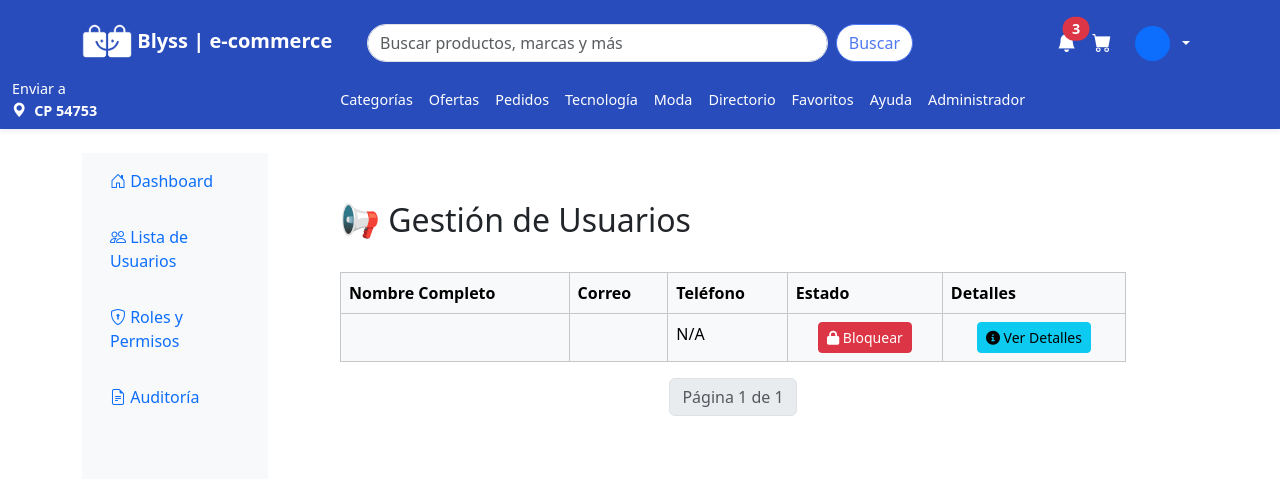
After one commit to JJuan777/Blyss, a Django app: page /Blyss/admin/usuarios/lista_usuarios in a window 1280 px wide. The commit adds this page. Shown: the top 479 px of the page. Run offline with Django 5.2, Linux system fonts and the light colour scheme; the visitor is signed in with stand-in values (Sample User, id 1); data comes from the database, SQL or seed files in the repository; data that the repository does not hold is empty; parts of the project's set-up code (start-up, migrations or seed data) failed here and were passed over; some libraries are stand-ins or nearby versions.

Commit message:
Gestión de usuarios

```diff
--- a/Blyss/urls.py
+++ b/Blyss/urls.py
@@ -76,4 +76,16 @@ urlpatterns = [
     path('api/eliminar_direccion/<int:id_direccion>/', views.eliminar_direccion, name='eliminar_direccion'),
             #Carrito
     path('pedidos/', views.pedidos_view, name='pedidos'),
+        #Usuarios
+    path('admin/usuarios/', views.usuarios_view, name='usuarios'),
+    path('admin/usuarios/lista_usuarios', views.lista_usuarios_view, name='lista_usuarios'),
+    path('usuarios/ajax/', views.usuarios_lista_ajax, name='usuarios_lista_ajax'),
+    path('usuarios/cambiar_estado/', views.cambiar_estado_usuario, name='cambiar_estado_usuario'),
+    path('admin/usuarios/view/<int:usuario_id>/', views.usuario_detalle_view, name='usuario_detalle'),
+    path('usuarios/actualizar/', views.actualizar_usuario, name='actualizar_usuario'),
+            #Roles
+    path('admin/usuarios/roles/', views.roles_view, name='roles'),
+            #Auditoría
+    path('admin/usuarios/auditoria/', views.auditoria_usuarios_view, name='auditoria_usuarios'),
+
 ]
--- a/Blyss/views.py
+++ b/Blyss/views.py
@@ -1558,34 +1558,23 @@ def eliminar_direccion(request, id_direccion):
 
     return JsonResponse({"success": False, "message": "Método no permitido"}, status=405)
 
+@login_required
 @csrf_exempt  # Solo para pruebas. En producción, usa el CSRF token en el fetch
-@login_required
 def procesar_compra(request):
     if request.method == "POST":
         try:
             data = json.loads(request.body)  # Convertir el JSON recibido
             usuario = request.user
             metodo_pago = data.get("metodo_pago")
-            direccion_id = data.get("direccion_id")
-
-            if not direccion_id:
-                return JsonResponse({"success": False, "message": "No se seleccionó una dirección de envío"}, status=400)
 
             carrito_items = Carrito.objects.filter(IdUsuario=usuario)
 
             if not carrito_items.exists():
                 return JsonResponse({"success": False, "message": "El carrito está vacío"}, status=400)
 
-            # Verificar si la dirección existe y pertenece al usuario
-            try:
-                direccion = DireccionesUsuario.objects.get(IdUsuario=usuario, IdDirecciones_id=direccion_id).IdDirecciones
-            except DireccionesUsuario.DoesNotExist:
-                return JsonResponse({"success": False, "message": "La dirección seleccionada no es válida"}, status=400)
-
-            # Crear el pedido con la dirección
+            # Crear el pedido
             nuevo_pedido = Pedido.objects.create(
                 IdUsuario=usuario,
-                IdDirecciones=direccion,  # Asignar la dirección al pedido
                 Estado="En camino",
                 FechaPedido=now(),
                 Total=sum(item.IdProducto.PrecioDescuento * item.Cantidad for item in carrito_items)
@@ -1648,3 +1637,100 @@ def pedidos_view(request):
                 )
 
     return render(request, 'Blyss/Pedidos/index.html', {'pedidos': pedidos})
+
+@login_required
+def usuarios_view(request):
+    return render(request, 'Blyss/Admin/Usuarios/index.html')
+
+@login_required
+def lista_usuarios_view(request):
+    return render(request, 'Blyss/Admin/Usuarios/ListaUsuarios/index.html')
+
+@login_required
+def usuarios_lista_ajax(request):
+    page_number = request.GET.get('page', 1)  # Obtiene el número de página de la solicitud
+    usuarios_list = Usuarios.objects.all().order_by('Nombre')
+
+    paginator = Paginator(usuarios_list, 10)  # Paginación de 10 usuarios por página
+    usuarios = paginator.get_page(page_number)
+
+    data = {
+        'usuarios': [
+            {
+                'id': usuario.IdUsuario,  # Se agrega el ID del usuario
+                'nombre_completo': f"{usuario.Nombre} {usuario.Apellidos}",
+                'correo': usuario.correo,
+                'telefono': usuario.Telefono if usuario.Telefono else "N/A",
+                'is_active': usuario.is_active
+            }
+            for usuario in usuarios
+        ],
+        'has_previous': usuarios.has_previous(),
+        'has_next': usuarios.has_next(),
+        'previous_page_number': usuarios.previous_page_number() if usuarios.has_previous() else None,
+        'next_page_number': usuarios.next_page_number() if usuarios.has_next() else None,
+        'current_page': usuarios.number,
+        'total_pages': paginator.num_pages,
+    }
+
+    return JsonResponse(data)
+
+@csrf_exempt  # Para permitir peticiones AJAX sin CSRF token
+@login_required
+def cambiar_estado_usuario(request):
+    if request.method == "POST":
+        try:
+            user_id = request.POST.get("user_id")
+            usuario = Usuarios.objects.get(IdUsuario=user_id)
+
+            usuario.is_active = not usuario.is_active  # Alterna el estado
+            usuario.save()
+
+            return JsonResponse({"success": True, "is_active": usuario.is_active})
+        except Usuarios.DoesNotExist:
+            return JsonResponse({"success": False, "error": "Usuario no encontrado"})
+
+    return JsonResponse({"success": False, "error": "Método no permitido"})
+
+@login_required
+def usuario_detalle_view(request, usuario_id):
+    usuario = get_object_or_404(Usuarios, IdUsuario=usuario_id)  # Obtiene el usuario o muestra error 404
+    return render(request, 'Blyss/Admin/Usuarios/ListaUsuarios/detUsuarios.html', {'usuario': usuario})
+
+@csrf_exempt
+@login_required
+def actualizar_usuario(request):
+    if request.method == "POST":
+        try:
+            user_id = request.POST.get("user_id")
+
+            if not user_id:
+                return JsonResponse({"success": False, "error": "ID de usuario no proporcionado"})
+
+            usuario = Usuarios.objects.get(IdUsuario=user_id)
+
+            # Lista de campos permitidos para edición
+            campos_permitidos = ["Telefono", "Pais", "FechaDeNacimiento", "Genero", "is_active"]
+
+            for campo in campos_permitidos:
+                if campo in request.POST:
+                    valor = request.POST[campo]
+                    if campo == "is_active":
+                        valor = valor.lower() == "true"
+                    setattr(usuario, campo, valor)
+
+            usuario.save()
+            return JsonResponse({"success": True})
+
+        except Usuarios.DoesNotExist:
+            return JsonResponse({"success": False, "error": "Usuario no encontrado"})
+
+    return JsonResponse({"success": False, "error": "Método no permitido"})
+
+@login_required
+def roles_view(request):
+    return render(request, 'Blyss/Admin/Usuarios/Roles/index.html')
+
+@login_required
+def auditoria_usuarios_view(request):
+    return render(request, 'Blyss/Admin/Usuarios/Auditoria/index.html')
--- /dev/null
+++ b/static/js/Admin/Usuarios/ListaUsuarios/index.js
@@ -0,0 +1,112 @@
+document.addEventListener("DOMContentLoaded", function () {
+    cargarUsuarios(1); // Carga la primera página
+
+    function cargarUsuarios(page) {
+        fetch(`/Blyss/usuarios/ajax/?page=${page}`)
+            .then(response => response.json())
+            .then(data => {
+                let tabla = document.getElementById("tabla-usuarios");
+                tabla.innerHTML = "";
+
+                data.usuarios.forEach(usuario => {
+                    let estadoBtn = usuario.is_active
+                        ? `<button class="btn btn-danger btn-sm btn-toggle" data-id="${usuario.id}" data-state="bloquear">
+                            <i class="fas fa-lock"></i> Bloquear
+                           </button>`
+                        : `<button class="btn btn-success btn-sm btn-toggle" data-id="${usuario.id}" data-state="desbloquear">
+                            <i class="fas fa-unlock"></i> Desbloquear
+                           </button>`;
+
+                    let fila = `
+                        <tr>
+                            <td>${usuario.nombre_completo}</td>
+                            <td>${usuario.correo}</td>
+                            <td>${usuario.telefono}</td>
+                            <td class="text-center">${estadoBtn}</td>
+                            <td class="text-center">
+                                <button class="btn btn-info btn-sm btn-detalles" data-id="${usuario.id}">
+                                    <i class="fas fa-info-circle"></i> Ver Detalles
+                                </button>
+                            </td>
+                        </tr>
+                    `;
+                    tabla.innerHTML += fila;
+                });
+
+                actualizarPaginacion(data);
+                agregarEventosBotones();
+                agregarEventosDetalles();
+            })
+            .catch(error => console.error("Error al cargar usuarios:", error));
+    }
+
+    function agregarEventosDetalles() {
+        document.querySelectorAll(".btn-detalles").forEach(button => {
+            button.addEventListener("click", function () {
+                let userId = this.getAttribute("data-id");
+                window.location.href = `/Blyss/admin/usuarios/view/${userId}/`;
+            });
+        });
+    }
+
+    function agregarEventosBotones() {
+        document.querySelectorAll(".btn-toggle").forEach(button => {
+            button.addEventListener("click", function () {
+                let userId = this.getAttribute("data-id");
+
+                fetch("/Blyss/usuarios/cambiar_estado/", {
+                    method: "POST",
+                    headers: {
+                        "Content-Type": "application/x-www-form-urlencoded",
+                        "X-CSRFToken": getCSRFToken()
+                    },
+                    body: `user_id=${userId}`
+                })
+                .then(response => response.json())
+                .then(data => {
+                    if (data.success) {
+                        let newState = data.is_active ? "bloquear" : "desbloquear";
+                        this.className = data.is_active ? "btn btn-danger btn-sm btn-toggle" : "btn btn-success btn-sm btn-toggle";
+                        this.innerHTML = data.is_active
+                            ? `<i class="fas fa-lock"></i> Bloquear`
+                            : `<i class="fas fa-unlock"></i> Desbloquear`;
+                        this.setAttribute("data-state", newState);
+                    } else {
+                        console.error("Error al cambiar estado:", data.error);
+                    }
+                })
+                .catch(error => console.error("Error en la petición:", error));
+            });
+        });
+    }
+
+    function actualizarPaginacion(data) {
+        let paginacion = document.getElementById("pagination-container");
+        paginacion.innerHTML = "";
+
+        if (data.has_previous) {
+            paginacion.innerHTML += `<li class="page-item"><a class="page-link" href="#" onclick="cargarUsuarios(1)">&laquo; Primero</a></li>`;
+            paginacion.innerHTML += `<li class="page-item"><a class="page-link" href="#" onclick="cargarUsuarios(${data.previous_page_number})">Anterior</a></li>`;
+        }
+
+        paginacion.innerHTML += `<li class="page-item disabled"><span class="page-link">Página ${data.current_page} de ${data.total_pages}</span></li>`;
+
+        if (data.has_next) {
+            paginacion.innerHTML += `<li class="page-item"><a class="page-link" href="#" onclick="cargarUsuarios(${data.next_page_number})">Siguiente</a></li>`;
+            paginacion.innerHTML += `<li class="page-item"><a class="page-link" href="#" onclick="cargarUsuarios(${data.total_pages})">Último &raquo;</a></li>`;
+        }
+    }
+
+    function getCSRFToken() {
+        let cookies = document.cookie.split(";");
+        for (let i = 0; i < cookies.length; i++) {
+            let cookie = cookies[i].trim();
+            if (cookie.startsWith("csrftoken=")) {
+                return cookie.substring("csrftoken=".length, cookie.length);
+            }
+        }
+        return "";
+    }
+
+    window.cargarUsuarios = cargarUsuarios; // Permite llamarla desde HTML
+});
--- /dev/null
+++ b/templates/Blyss/Admin/Usuarios/ListaUsuarios/index.html
@@ -0,0 +1,36 @@
+{% extends 'Blyss/Admin/Usuarios/index.html' %}
+{% load static %}
+
+{% block dynamic_content %}
+<div class="container-fluid py-4">
+    <div class="d-flex justify-content-between align-items-center mb-4">
+        <h2 class="text-center">📢 Gestión de Usuarios</h2>
+    </div>
+
+    <div class="table-responsive">
+        <table class="table table-light table-bordered table-hover">
+            <thead class="table-light">
+                <tr>
+                    <th>Nombre Completo</th>
+                    <th>Correo</th>
+                    <th>Teléfono</th>
+                    <th>Estado</th>
+                    <th>Detalles</th>
+                </tr>
+            </thead>
+            <tbody id="tabla-usuarios">
+                <!-- Se llenará con AJAX -->
+            </tbody>
+        </table>
+    </div>
+
+    <!-- Paginación -->
+    <nav>
+        <ul class="pagination justify-content-center" id="pagination-container">
+            <!-- Se llenará con AJAX -->
+        </ul>
+    </nav>
+</div>
+
+<script src="{% static 'js/Admin/Usuarios/ListaUsuarios/index.js' %}"></script>
+{% endblock %}
--- /dev/null
+++ b/templates/Blyss/Admin/Usuarios/index.html
@@ -0,0 +1,153 @@
+{% extends 'layouts/layoutHome.html' %}
+{% load static %}
+{% block title %}Usuarios{% endblock %}
+
+{% block content %}
+<div class="container mt-4">
+    <div class="container-fluid">
+        <div class="row">
+            <!-- Sidebar -->
+            <nav class="col-md-3 col-lg-2 d-md-block sidebar bg-light collapse" id="sidebarMenu">
+                <div class="position-sticky">
+                    <ul class="nav flex-column">
+                        <li class="nav-item">
+                            <a class="nav-link fs-6 py-3" href="{% url 'usuarios' %}">
+                                <i class="bi bi-house-door"></i> Dashboard
+                            </a>
+                        </li>
+                        <li class="nav-item">
+                            <a class="nav-link fs-6 py-3" href="{% url 'lista_usuarios' %}">
+                                <i class="bi bi-people"></i> Lista de Usuarios
+                            </a>
+                        </li>
+                        <li class="nav-item">
+                            <a class="nav-link fs-6 py-3" href="{% url 'roles' %}">
+                                <i class="bi bi-shield-lock"></i> Roles y Permisos
+                            </a>
+                        </li>
+                        <li class="nav-item">
+                            <a class="nav-link fs-6 py-3" href="{% url 'auditoria_usuarios' %}">
+                                <i class="bi bi-file-earmark-text"></i> Auditoría
+                            </a>
+                        </li>
+                    </ul>
+                </div>
+            </nav>
+
+            <!-- Toggle button for mobile view -->
+            <button
+                class="btn btn-primary d-md-none mb-3"
+                type="button"
+                data-bs-toggle="collapse"
+                data-bs-target="#sidebarMenu"
+                aria-controls="sidebarMenu"
+                aria-expanded="false"
+                aria-label="Toggle navigation"
+            >
+                <i class="bi bi-list"></i> Menú
+            </button>
+
+            <!-- Main content -->
+            <main class="col-md-9 ms-sm-auto col-lg-10 px-md-5 px-lg-6">
+                <div class="container-fluid py-4">
+                    {% block dynamic_content %}
+                    <div class="d-flex justify-content-between align-items-center mb-4">
+                        <h1 class="h2">Gestión de Usuarios</h1>
+                    </div>
+
+                    <p class="text-muted">Administra los usuarios de la plataforma, asigna roles, revisa actividades y ajusta permisos.</p>
+
+                    <!-- Tarjetas de métricas -->
+                    <div class="row g-4">
+                        <div class="col-md-6 col-lg-3">
+                            <div class="card shadow-sm border-0 bg-light">
+                                <div class="card-body d-flex align-items-center">
+                                    <div class="icon-container me-3">
+                                        <i class="bi bi-people text-primary"></i>
+                                    </div>
+                                    <div>
+                                        <h6 class="text-uppercase text-muted mb-1">Usuarios Activos</h6>
+                                        <h4 class="fw-bold text-dark">{{ total_usuarios_activos }}</h4>
+                                    </div>
+                                </div>
+                            </div>
+                        </div>
+
+                        <div class="col-md-6 col-lg-3">
+                            <div class="card shadow-sm border-0 bg-light">
+                                <div class="card-body d-flex align-items-center">
+                                    <div class="icon-container me-3">
+                                        <i class="bi bi-person-dash text-danger"></i>
+                                    </div>
+                                    <div>
+                                        <h6 class="text-uppercase text-muted mb-1">Usuarios Inactivos</h6>
+                                        <h4 class="fw-bold text-dark">{{ total_usuarios_inactivos }}</h4>
+                                    </div>
+                                </div>
+                            </div>
+                        </div>
+
+                        <div class="col-md-6 col-lg-3">
+                            <div class="card shadow-sm">
+                                <div class="card-body">
+                                    <h5 class="card-title">Roles Asignados</h5>
+                                    <p class="card-text fs-4 fw-bold">{{ total_roles }}</p>
+                                </div>
+                            </div>
+                        </div>
+
+                        <div class="col-md-6 col-lg-3">
+                            <div class="card shadow-sm">
+                                <div class="card-body">
+                                    <h5 class="card-title">Últimos Inicios de Sesión</h5>
+                                    <p class="card-text fs-4 fw-bold">{{ ultimos_logins }}</p>
+                                </div>
+                            </div>
+                        </div>
+                    </div>
+
+                    <!-- Sección de gráficos -->
+                    <div class="row mt-4">
+                        <div class="col-md-6">
+                            <div class="card shadow-sm">
+                                <div class="card-body">
+                                    <h5 class="card-title">Usuarios por Rol</h5>
+                                    <canvas id="rolesChart"></canvas>
+                                </div>
+                            </div>
+                        </div>
+                        <div class="col-md-6">
+                            <div class="card shadow-sm">
+                                <div class="card-body">
+                                    <h5 class="card-title">Actividad Reciente</h5>
+                                    <canvas id="activityChart"></canvas>
+                                </div>
+                            </div>
+                        </div>
+                    </div>
+
+                    <!-- Últimas Actividades -->
+                    <div class="mt-4">
+                        <h3>Últimas Actividades</h3>
+                        <ul class="list-group">
+                            <li class="list-group-item d-flex justify-content-between align-items-center">
+                                <span>Nuevo usuario registrado: <strong>{{ ultimo_usuario }}</strong></span>
+                                <span class="badge bg-success">{{ tiempo_registro }}</span>
+                            </li>
+                            <li class="list-group-item d-flex justify-content-between align-items-center">
+                                <span>Rol asignado: <strong>{{ ultimo_rol }}</strong> a {{ usuario_asignado }}</span>
+                                <span class="badge bg-warning">{{ tiempo_asignacion }}</span>
+                            </li>
+                            <li class="list-group-item d-flex justify-content-between align-items-center">
+                                <span>Usuario desactivado: <strong>{{ usuario_desactivado }}</strong></span>
+                                <span class="badge bg-danger">{{ tiempo_desactivacion }}</span>
+                            </li>
+                        </ul>
+                    </div>
+                    {% endblock %}
+                </div>
+            </main>
+        </div>
+    </div>
+</div>
+{% endblock %}
--- a/templates/Blyss/Admin/index.html
+++ b/templates/Blyss/Admin/index.html
@@ -25,7 +25,7 @@
                     <i class="bi bi-people fs-1 text-success"></i>
                     <h5 class="card-title mt-3">Gestión de Usuarios</h5>
                     <p class="card-text">Administra los usuarios registrados y sus roles.</p>
-                    <a href="#" class="btn btn-success">Ver detalles</a>
+                    <a href="{% url 'usuarios' %}" class="btn btn-success">Ver detalles</a>
                 </div>
             </div>
         </div>
```
Also changed, not shown: static/js/Admin/Usuarios/ListaUsuarios/detUsuarios.js (added, +69 -0 lines), templates/Blyss/Admin/Usuarios/Auditoria/index.html (added, +14 -0 lines), templates/Blyss/Admin/Usuarios/ListaUsuarios/detUsuarios.html (added, +63 -0 lines), templates/Blyss/Admin/Usuarios/Roles/index.html (added, +14 -0 lines).
